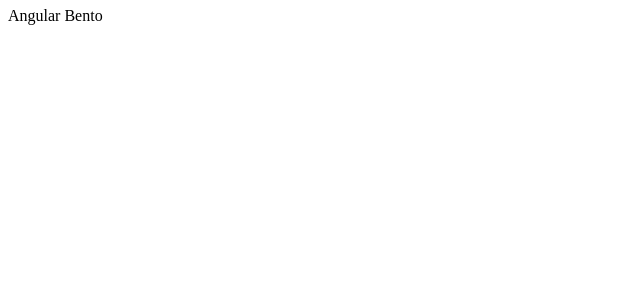
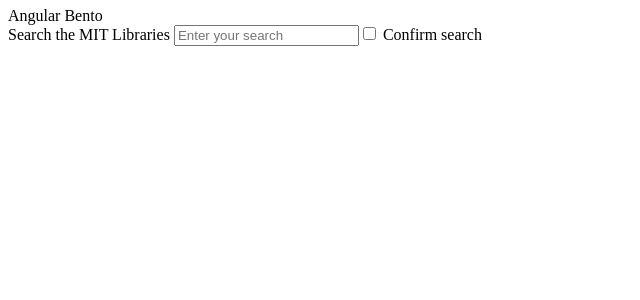
Before and after one commit to matt-bernhardt/angular-bento, an Angular app: page / in a window 1280 px wide. Shown: the top 300 px of the page, without its empty margins (0-640 px from the left). Built offline with nearby package versions, Linux system fonts and the light colour scheme.

Commit message:
Adds simple search component

```diff
--- a/src/app/app.component.html
+++ b/src/app/app.component.html
@@ -1 +1,2 @@
 <h1>{{ title }}</h1>
+<app-search></app-search>
--- /dev/null
+++ b/src/app/search.ts
@@ -0,0 +1,4 @@
+export interface Search {
+  text: string,
+  confirm: boolean
+}
--- /dev/null
+++ b/src/app/search/search.component.html
@@ -0,0 +1,13 @@
+<div class="form-group">
+  <label>Search the MIT Libraries
+    <input [(ngModel)]="search.text" placeholder="Enter your search"/>
+  </label>
+  <label>
+    <input type="checkbox" [(ngModel)]="search.confirm">
+    Confirm search
+  </label>
+  <div *ngIf="search.text.length">
+    Text: {{ search.text }}<br>
+    Confirmed: {{ search.confirm }}
+  </div>
+</div>
--- /dev/null
+++ b/src/app/search/search.component.ts
@@ -0,0 +1,21 @@
+import { Component, OnInit } from '@angular/core';
+import { Search } from '../search';
+
+@Component({
+  selector: 'app-search',
+  templateUrl: './search.component.html',
+  styleUrls: ['./search.component.css']
+})
+export class SearchComponent implements OnInit {
+
+  search: Search = {
+    text: '',
+    confirm: false
+  }
+
+  constructor() { }
+
+  ngOnInit(): void {
+  }
+
+}
```
Also changed, not shown: src/app/app.module.ts (+6 -2 lines), src/app/search/search.component.css (added), 1 other file (tests, documents, lock files or other folders).
